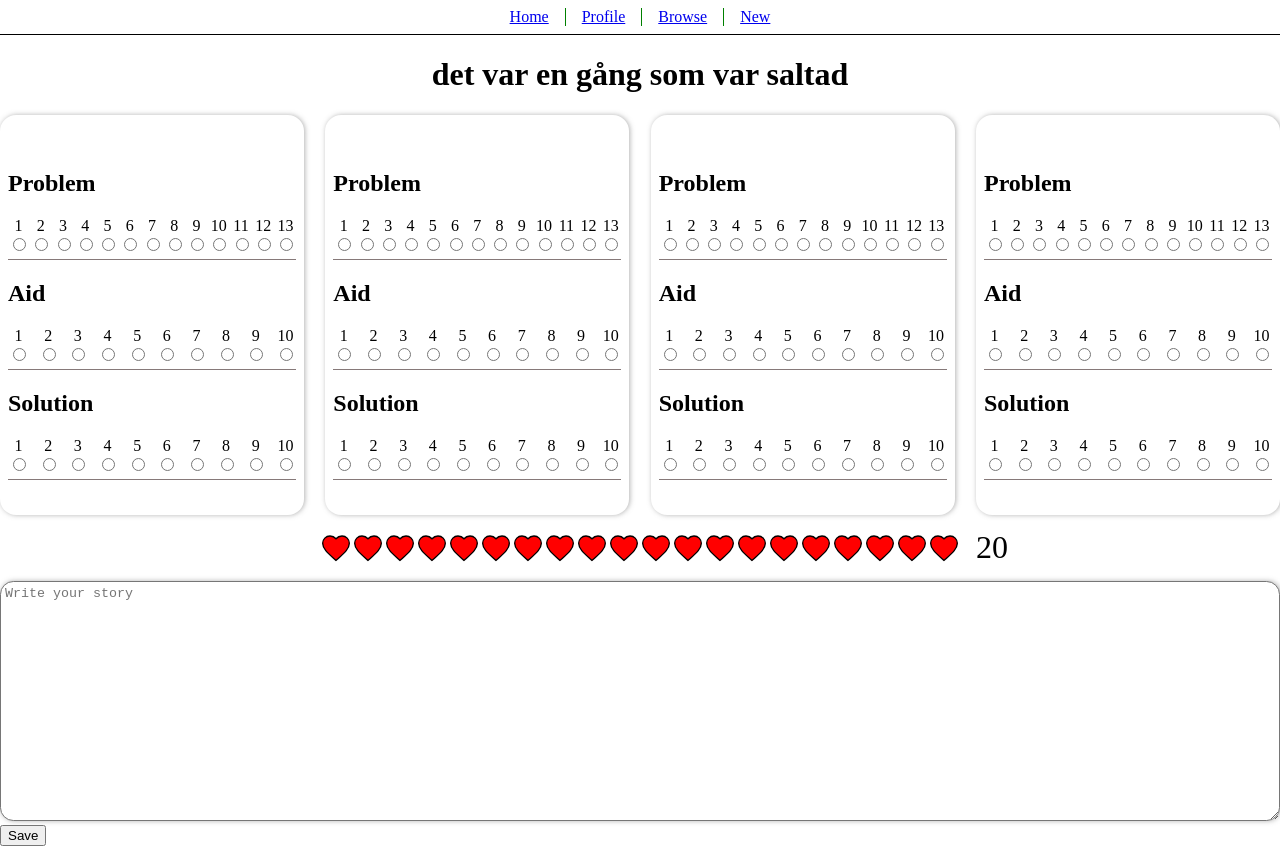
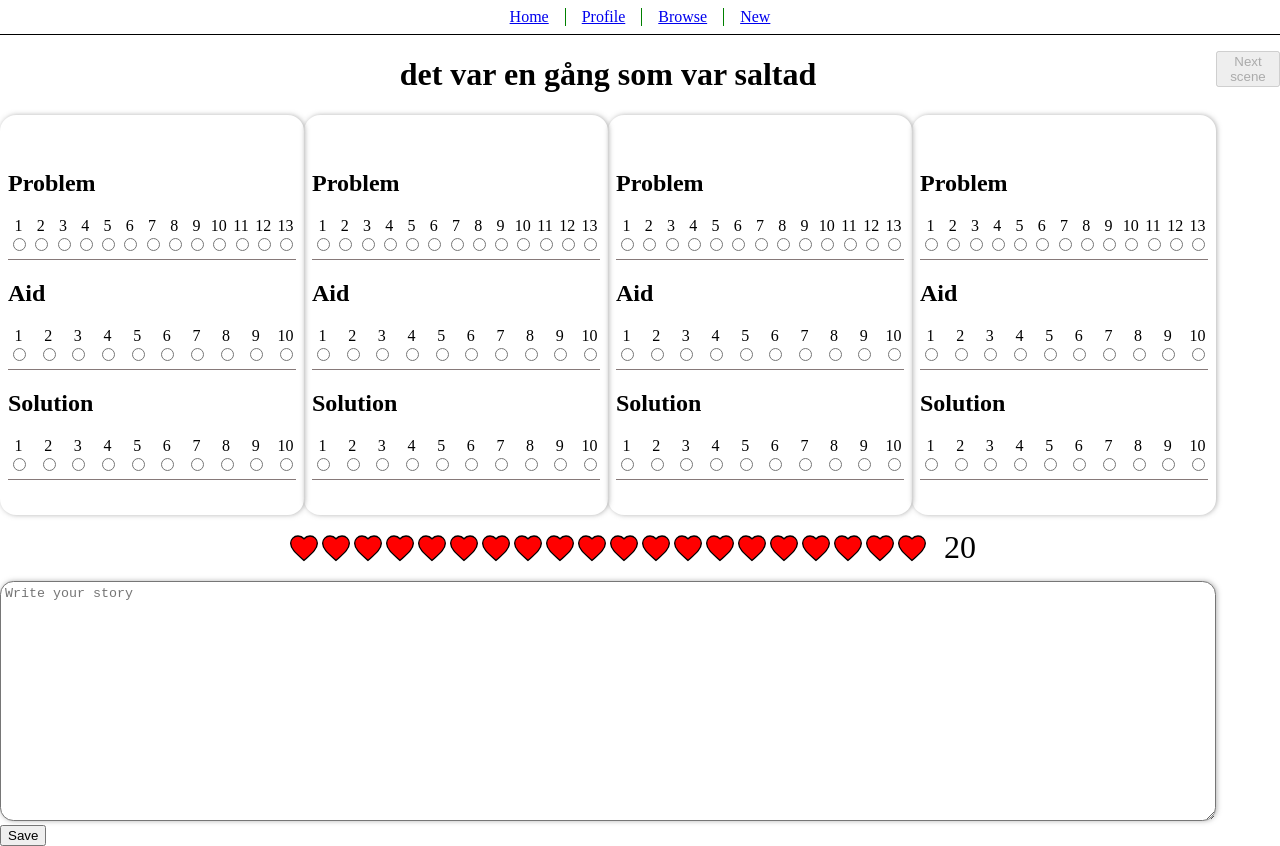
Before and after one commit to Caprpar/db_quest, a Vue app in the folder frontend/: page /adventure in a window 1280 px wide. Built offline with nearby package versions, Linux system fonts and the light colour scheme.

Commit message:
fixade next scene knapp

```diff
--- a/frontend/src/views/SessionView.vue
+++ b/frontend/src/views/SessionView.vue
@@ -3,7 +3,7 @@
   import FaceCard from "@/components/FaceCard.vue";
   import CardInput from "@/components/CardInput.vue";
   import NarrativeText from "@/components/NarrativeText.vue";
-  import { ref, defineEmits } from "vue";
+  import { ref, defineEmits, computed } from "vue";
   import {
     getCardById,
     getCards,
@@ -42,6 +42,15 @@
     cards.value[card.cardSlot] = card;
     console.log(cards);
   }
+
+  const isNextSceneEnabled = computed(() => {
+    return Object.keys(cards.value).length === 3;
+  });
+
+  function nextScene() {
+    console.log("Next scene triggered!");
+    // Här kan vi lägga till logik för next scene
+  }
 </script>
 
 <template>
@@ -65,6 +74,9 @@
         </div>
         <NarrativeText @narration-to-session="postNarrative" />
       </section>
+    </div>
+    <div style="margin-top: 1em">
+      <button :disabled="!isNextSceneEnabled" @click="nextScene">Next scene</button>
     </div>
   </main>
 </template>
```
